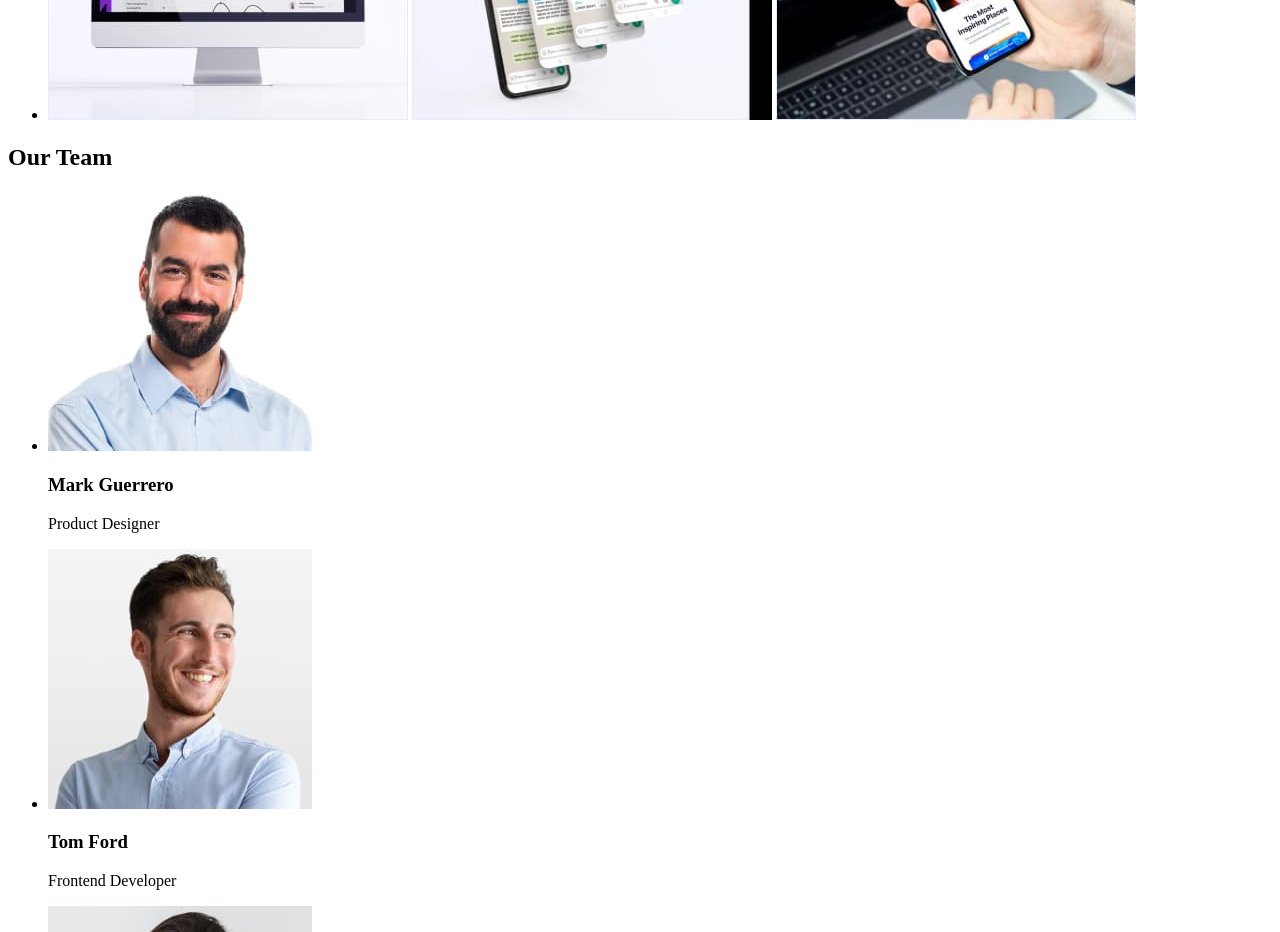
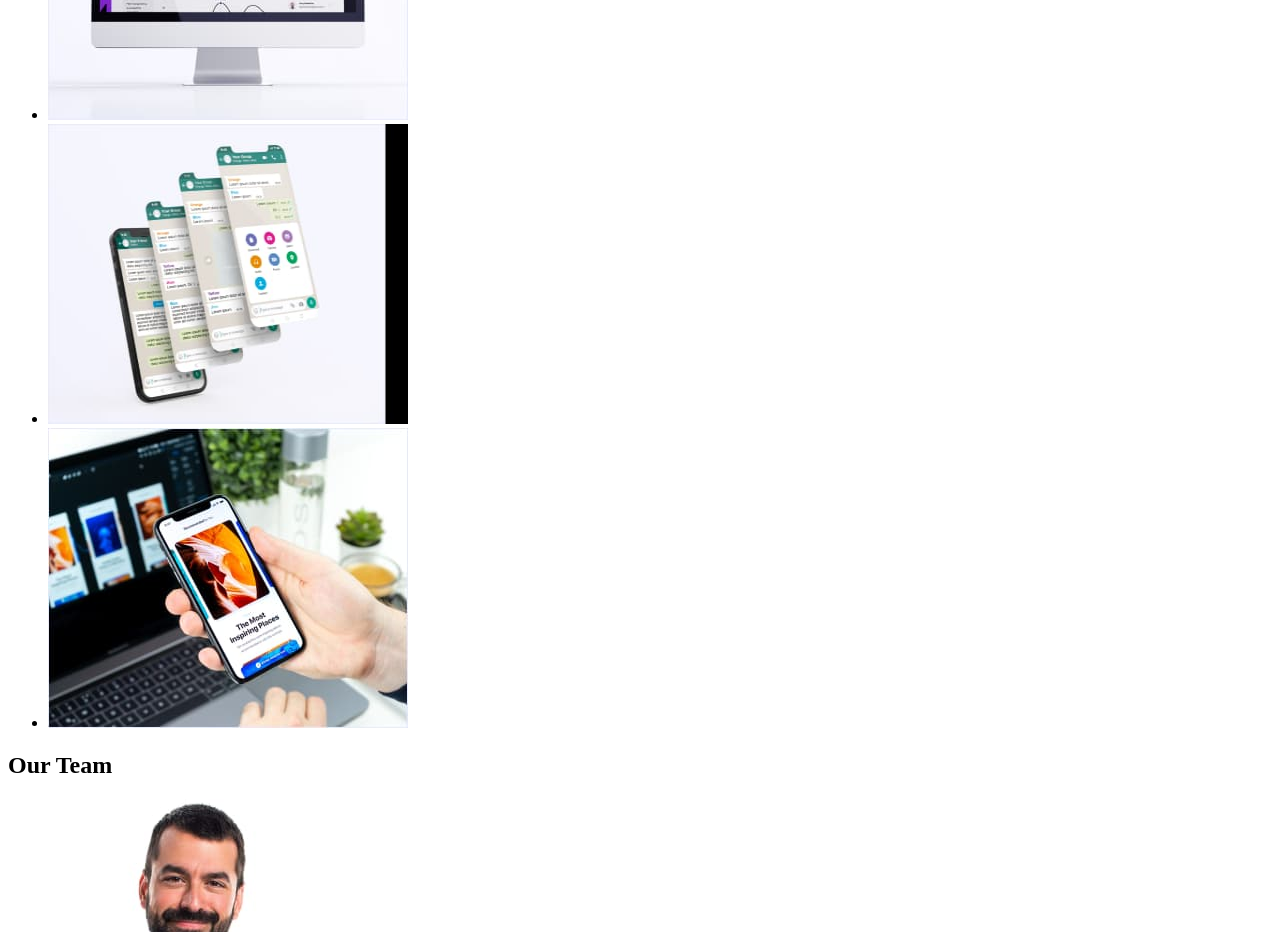
Before and after one commit to Vladislava999/homework-1, a plain HTML site: page index.html in a window 1280 px wide. Shown: the part 840-1772 px from the top of the page. Drawn offline with Linux system fonts and the light colour scheme.

Commit message:
Update index.html

```diff
--- a/index.html
+++ b/index.html
@@ -77,8 +77,10 @@
       <ul>
         <li>
           <img src="./images/section2/img1.jpg" alt="computer" width="360" height="300">
-          <img src="./images/section2/img2.jpg" alt="screen" width="360" height="300">
-          <img src="./images/section2/img3.jpg" alt="phone" width="360" height="300">
+        </li>
+        <li><img src="./images/section2/img2.jpg" alt="screen" width="360" height="300">
+        </li>
+        <li><img src="./images/section2/img3.jpg" alt="phone" width="360" height="300">
         </li>
       </ul>
     </section>
```
